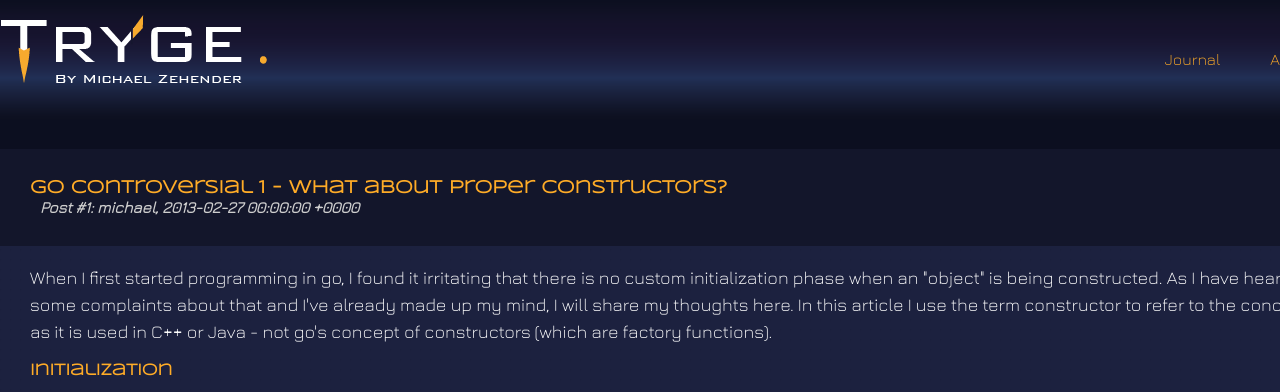
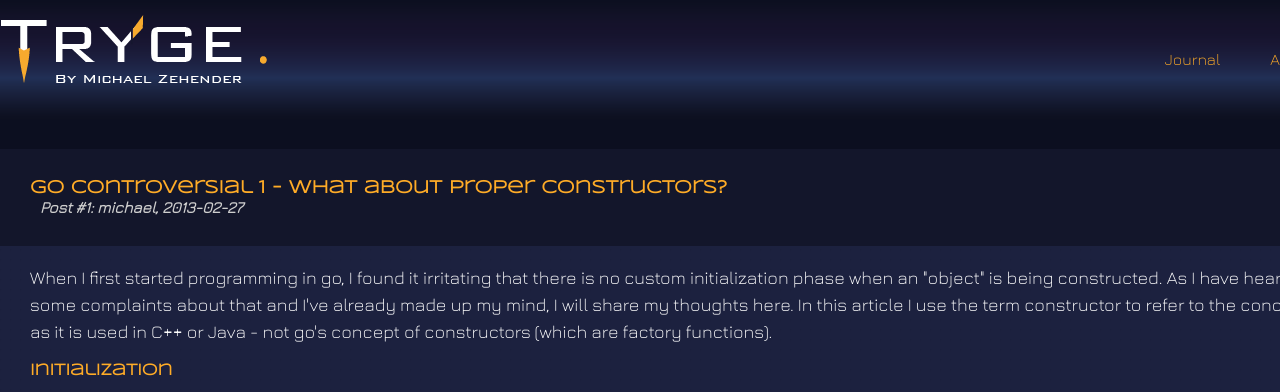
Before and after one commit to tryge/tryge.github.com, a Jekyll site: the page built from _posts/2013-02-27-go-constructors.md, in a window 1280 px wide. Shown: the top 392 px of the page. Built offline with Jekyll 4.4.1, drawn with Linux system fonts in a browser that asks for light colours; comment, search, counter and statistics services are not loaded; part of the change alters nothing that is shown.

```diff
--- a/_layouts/blog.html
+++ b/_layouts/blog.html
@@ -4,7 +4,7 @@ layout: default
 <article>
 	<header>
 		<h2>{{page.title}}</h2>
-		<h3>Post #{{page.number}}: {{page.author}}, {{page.date}}</h3>
+		<h3>Post #{{page.number}}: {{page.author}}, {{page.date| date: "%Y-%m-%d"}}</h3>
 	</header>
 
 	{{ content }}
```
